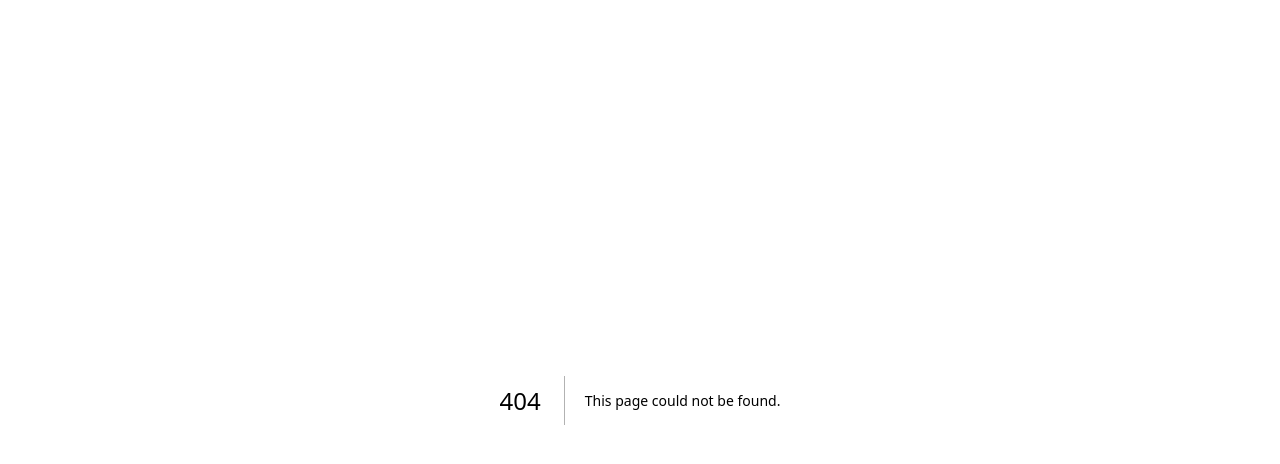
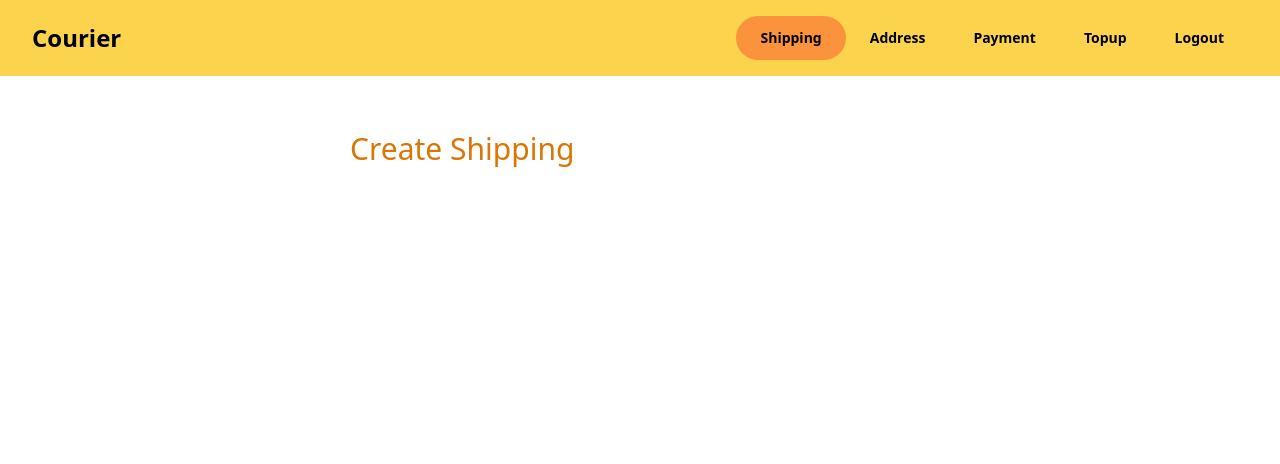
Before and after one commit to hanseljulio/courier-nextjs, a Next.js app: page /user/shipping/create in a window 1280 px wide. Before the commit this address had no page. Shown: the top 464 px of the page. Built offline with nearby package versions, Linux system fonts and the light colour scheme.

Commit message:
feat(user): created create shipping page - currently working on user selecting their address on that page

```diff
--- a/src/components/TransactionHistory/TransactionHistory.module.css
+++ b/src/components/TransactionHistory/TransactionHistory.module.css
@@ -20,7 +20,7 @@
   line-height: 1.4;
   background: #f1f1f1;
   padding: 14px 28px;
-  border-radius: 3px;
+  border-radius: 10px;
   width: 710px;
   height: 80%;
 }
--- a/src/components/UserNav/index.tsx
+++ b/src/components/UserNav/index.tsx
@@ -11,6 +11,10 @@ function UserNav(props: UserNavProps) {
   const [navbar, setNavbar] = useState(false);
   const stateLoginPersist = useStoreLoginPersist();
   const router = useRouter();
+
+  const redirectHome = () => {
+    router.push("/user");
+  };
 
   const redirectUserHomeShipping = () => {
     if (props.currentPage !== "shipping") {
@@ -50,7 +54,7 @@ function UserNav(props: UserNavProps) {
             <div className="flex items-center justify-between py-3 md:py-5 md:block">
               {/* LOGO */}
               <h2
-                onClick={redirectUserHomeShipping}
+                onClick={redirectHome}
                 className="text-[24px] font-bold hover:cursor-pointer hover:text-orange-600"
               >
                 Courier
--- a/src/pages/user/address/create/index.tsx
+++ b/src/pages/user/address/create/index.tsx
@@ -76,8 +76,6 @@ function CreateAddress() {
 
   const submit = async (e: any) => {
     e.preventDefault();
-
-    const newAddress = {};
 
     try {
       const response = await fetch(`${BASE_URL}/users/${stateLoginPersist.id}`);
--- a/src/pages/user/index.tsx
+++ b/src/pages/user/index.tsx
@@ -9,6 +9,10 @@ import styles from "../../styles/UserPage.module.css";
 function UserPage() {
   const stateLoginPersist = useStoreLoginPersist();
   const router = useRouter();
+
+  const redirectCreateShipping = () => {
+    router.push("/user/shipping/create");
+  };
 
   useEffect(() => {
     if (stateLoginPersist.id === 0 || stateLoginPersist.isAdmin) {
@@ -29,6 +33,7 @@ function UserPage() {
           picture="bg-create-shipping"
           title="Create Shipping"
           description="Create your shipping label here"
+          onClick={redirectCreateShipping}
         />
         <SelectionCard
           picture="bg-view-shipping"
--- /dev/null
+++ b/src/pages/user/shipping/create/index.tsx
@@ -0,0 +1,20 @@
+import React, { useState, useEffect } from "react";
+import UserNav from "@/components/UserNav";
+import UserHeader from "@/components/HeaderSection";
+
+function CreateShipping() {
+  const [showEmptyAddress, setShowEmptyAddress] = useState<boolean>(false);
+
+  return (
+    <>
+      <div>
+        <UserNav currentPage="shipping" />
+        <div className="header-section pb-8">
+          <UserHeader title="Create Shipping" />
+        </div>
+      </div>
+    </>
+  );
+}
+
+export default CreateShipping;
--- /dev/null
+++ b/src/pages/user/shipping/index.tsx
@@ -0,0 +1,16 @@
+import { useRouter } from "next/router";
+import { useEffect } from "react";
+
+import React from "react";
+
+function Shipping() {
+  const router = useRouter();
+
+  useEffect(() => {
+    router.replace("/user");
+  }, []);
+
+  return <div></div>;
+}
+
+export default Shipping;
```
